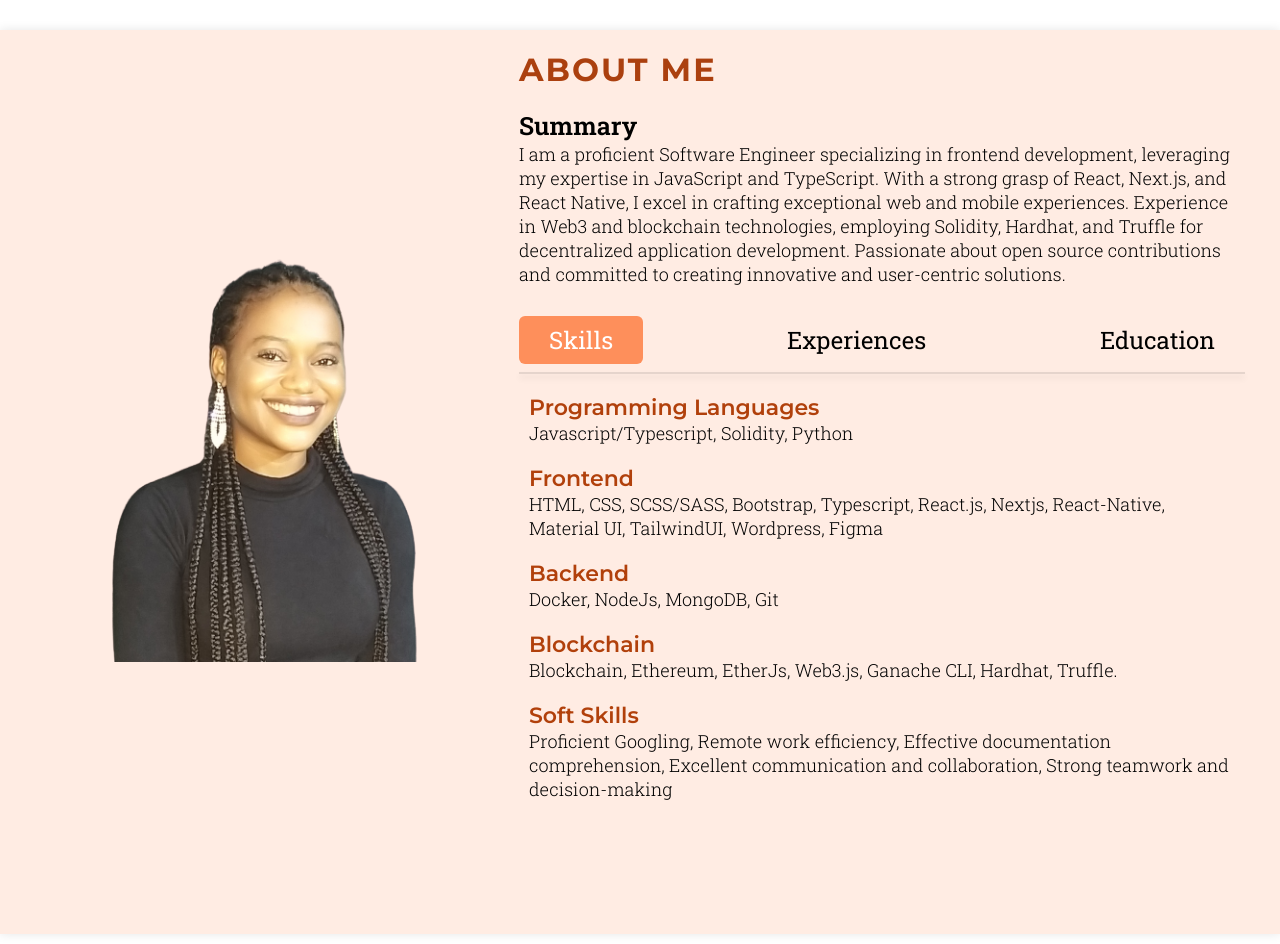
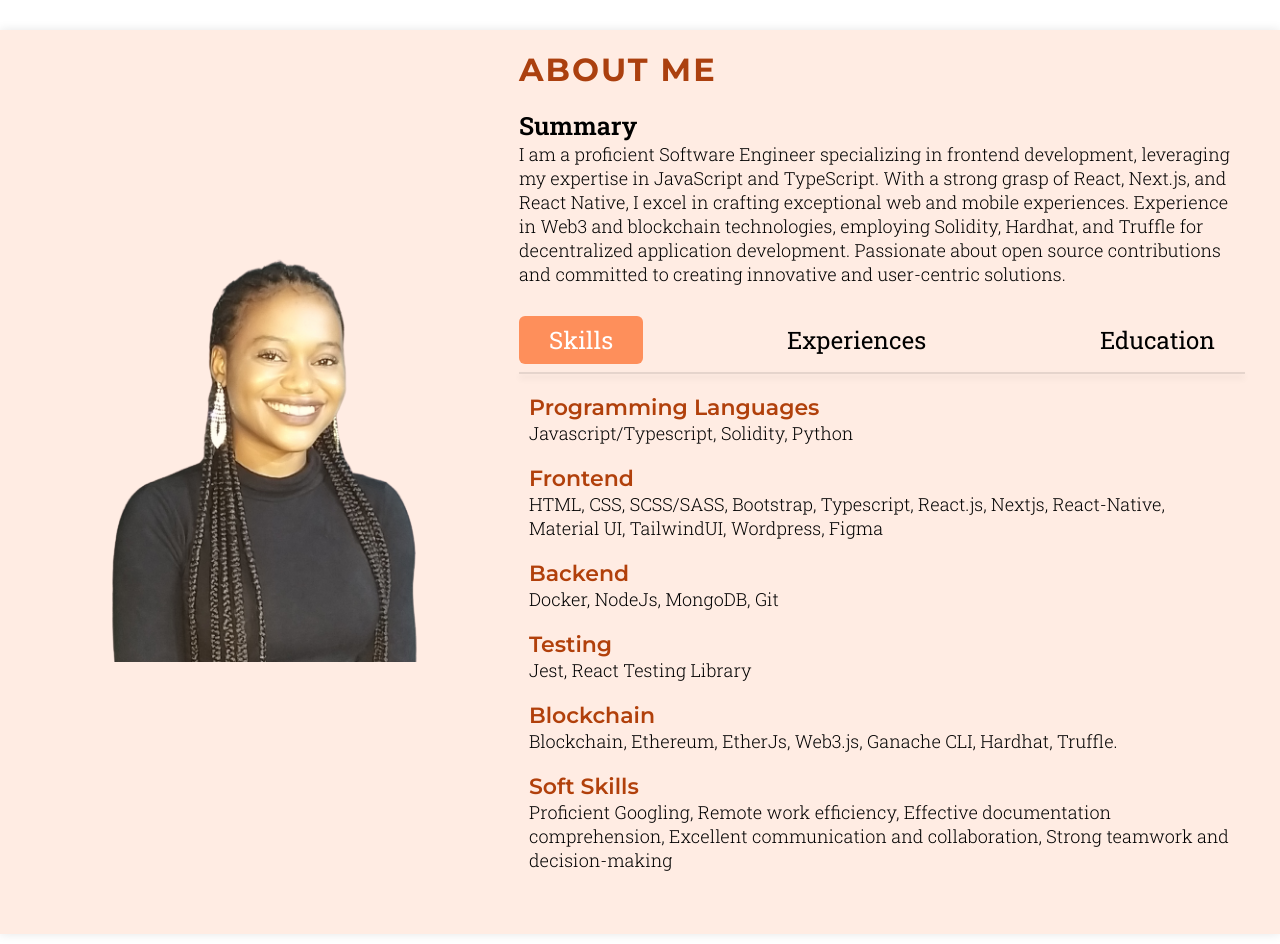
Before and after one commit to Dorcas-BD/pwa, a Next.js app: page /about/page in a window 1280 px wide. Built offline with nearby package versions, Linux system fonts and the light colour scheme; a web font is replaced by a local one.

Commit message:
Added a skill

```diff
--- a/pages/about/page.tsx
+++ b/pages/about/page.tsx
@@ -43,6 +43,10 @@ const About: React.FC = () => {
     {
       title: "Backend",
       content: "Docker, NodeJs, MongoDB,  Git",
+    },
+    {
+      title: "Testing",
+      content: "Jest, React Testing Library",
     },
     {
       title: "Blockchain",
```
